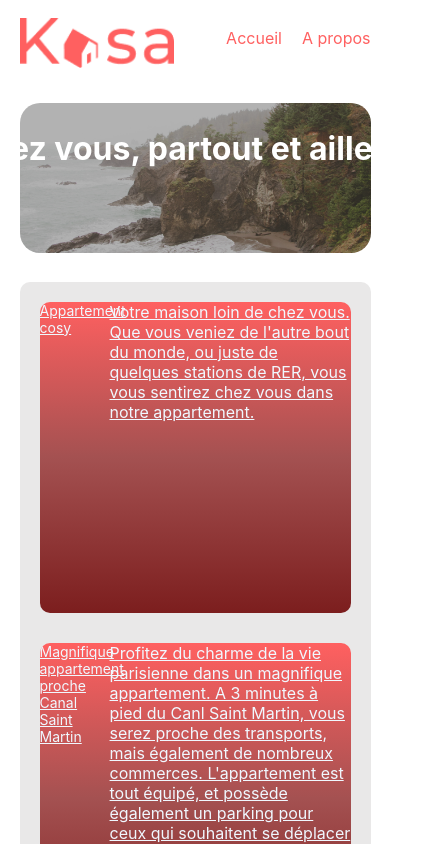
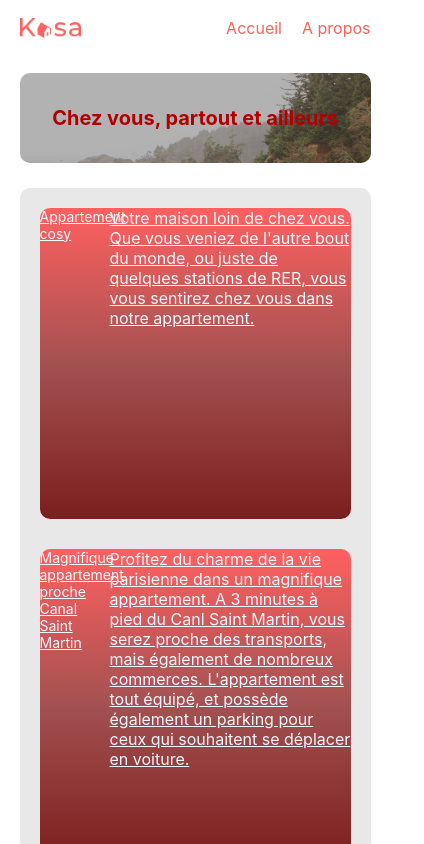
Before and after one commit to 6410064/project-8-kasa-react, a React (Create React App) app: page / in a window 390 px wide. Shown: the top 844 px of the page, 424 px wide, since content can reach past the window. Built offline with nearby package versions, Linux system fonts and the light colour scheme.

Commit message:
add media queries

```diff
--- a/src/pages/About.js
+++ b/src/pages/About.js
@@ -9,6 +9,8 @@
   };
 
   return (
+    <div>
+      <div  className='container-about-title-img'></div>
     <div className='about-section'>
       <div>
         <h2 className='section-titles'>
@@ -51,6 +53,7 @@
         />
       </div>
     </div>
+    </div>
   );
 };
 
--- a/src/pages/Home.js
+++ b/src/pages/Home.js
@@ -6,9 +6,9 @@
 
 const Home = () => {
     return (
-        <>
+        <>  <div  className='container-title-img'>
             <h1 id='home-title'>Chez vous, partout et ailleurs</h1>
-            <img id='img1' src={picture} alt="paysage" />
+            </div>
             <section className="home-section">
                 {locations.map((location, index) => (
                     <LocationCard key={index} location={location} />
--- a/src/pages/Location.js
+++ b/src/pages/Location.js
@@ -4,7 +4,7 @@
 import { faChevronLeft, faChevronRight } from '@fortawesome/free-solid-svg-icons';
 import { library } from '@fortawesome/fontawesome-svg-core';
 import { faStar } from '@fortawesome/free-solid-svg-icons';
-import ChevronRotation from '../components/home/ChevronRotation';
+import Collapse from '../components/home/Collapse';
 
 library.add(faStar);
 
@@ -106,24 +106,23 @@
       </div>
       <div className='description-and-items'>
         <div>
-          <h2 className={`location-description ${isRotated1 ? 'dropdown-animation' : ''}`}>
+          <h2 className='location-description'>
             Description
-            <ChevronRotation isRotated={isRotated1} handleClick={handleChevronClick1} />
           </h2>
-          <p className={`location-description-text ${isRotated1 ? 'dropdown-animation' : ''}`}>
-            {location.description}
-          </p>
+          <Collapse
+            content={location.description}
+
+          />
         </div>
         <div>
-          <h2 className={`location-description ${isRotated2 ? 'dropdown-animation' : ''}`}>
+          <h2 className='location-description'>
             Equipements
-            <ChevronRotation className="location-chevron" isRotated={isRotated2} handleClick={handleChevronClick2} />
           </h2>
-          <p className={`location-description-text ${isRotated2 ? 'dropdown-animation' : ''}`}>
-            {location.equipments.map((equipment, index) => (
+          <Collapse
+            content={location.equipments.map((equipment, index) => (
               <li key={index}>{equipment}</li>
             ))}
-          </p>
+          />
         </div>
       </div>
     </div>
--- a/src/styles/_about.scss
+++ b/src/styles/_about.scss
@@ -2,27 +2,27 @@
 @import './_variables.scss';
 @import './_animations.scss';
 
-.about-img {
+.container-about-title-img {
     @include headerImg;
+    background-image: url(../images-p8/Image2.png);
+    @media (max-width: 767px) {
+        height: 200px;
+        border-radius: 10px;
+      }
 }
 
 .about-section {
     padding: 0 15%;
     display: flex;
     flex-direction: column;
+    @media (max-width: 767px) {
+        padding: 0 5%;
+      }
 
     .section-titles {
         @include scrollingMenu;
         margin: 0;
 
-        .chevron-icon {
-            margin-top: 8px;
-            transition: transform 0.5s;
-
-            &.dropdown-animation {
-                animation: dropdownAnimation 0.5s forwards;
-            }
-        }
     }
 }
 
--- a/src/styles/_home.scss
+++ b/src/styles/_home.scss
@@ -1,5 +1,6 @@
 @import './_mixins.scss';
 @import './variables.scss';
+
 #home-nav {
   display: flex;
   justify-content: space-between;
@@ -8,37 +9,49 @@
 
 
   .logo {
-    height: 50px;
+    height: 40px;
     margin-top: 10px;
+
+    @media (max-width: 767px) {
+      height: 20px;
+    }
   }
 
   .home-nav-link {
     display: flex;
     gap: 20px;
-
+    margin-top: 10px;
     align-items: center;
 
     a {
       text-decoration: none;
-      color:$orange-color;
+      color: $orange-color;
     }
   }
 }
 
-#home-title {
-  position: absolute;
-  margin-top: 45px;
-  left: 50%;
-  transform: translate(-50%, -50%);
-  color: white;
-  text-align: center;
-  white-space: nowrap;
-  z-index: 2;
+.container-title-img {
+  @include headerImg;
+  background-image: url(../images-p8/Image1.png);
+
+  @media (max-width: 767px) {
+    height: 90px;
+    border-radius: 10px;
+
+  }
 }
 
-#img1 {
-  @include headerImg;
+#home-title {
+  color: red;
+  z-index: 2;
+  filter: brightness(1);
 
+  @media (max-width: 767px) {
+    align-items: normal;
+  justify-content: normal;
+  padding: 5%;
+  font-size: 20px;
+  }
 }
 
 .home-section {
@@ -82,8 +95,8 @@
   margin: 0 auto;
   background-color: black;
   color: white;
- position: relative;
- bottom: 0;
+  position: relative;
+  bottom: 0;
 
 
 
--- a/src/styles/_location.scss
+++ b/src/styles/_location.scss
@@ -91,11 +91,10 @@
     @include scrollingMenu;
     width: 40vw;
 }
-.location-chevron {
 
+.collapse-content {
+
+ @include hiddenText;
+  width: 100%;
+  list-style-type: none;
 }
-.location-description-text {
- @include hiddenText;
- width: 40vw;
- list-style-type: none;
-}
--- a/src/styles/_mixins.scss
+++ b/src/styles/_mixins.scss
@@ -6,6 +6,10 @@
   border-radius: 20px;
   filter: brightness(0.7);
   margin-bottom: 25px;
+  display: flex;
+  align-items: center;
+  justify-content: center;
+  background-size: cover;
 }
 
 @mixin arrowStyle {
@@ -32,7 +36,5 @@
   background-color: $grey-color;
   padding: 0;
   border-radius: 0 0 5px 5px;
-  overflow: hidden;
-  height: 0;
 
 }
--- a/src/styles/_notFound.scss
+++ b/src/styles/_notFound.scss
@@ -2,8 +2,12 @@
     display: flex;
     align-items: center;
     justify-content: center;
+    margin-bottom: 20px;
 .error-title {
     font-size: 225px;
+    @media (max-width: 767px) {
+        font-size: 100px;
+      }
 }}
 
 .container-error-info {
@@ -11,7 +15,10 @@
 flex-direction: column;
 align-items: center;
 gap: 80px;
-margin-bottom: 80px;
+margin-bottom: 100px;
+@media (max-width: 767px) {
+    padding: 0px 26% 0 33%;
+  }
 .link-back-home{
     font-size: 10px;
     color: $orange-color;
```
